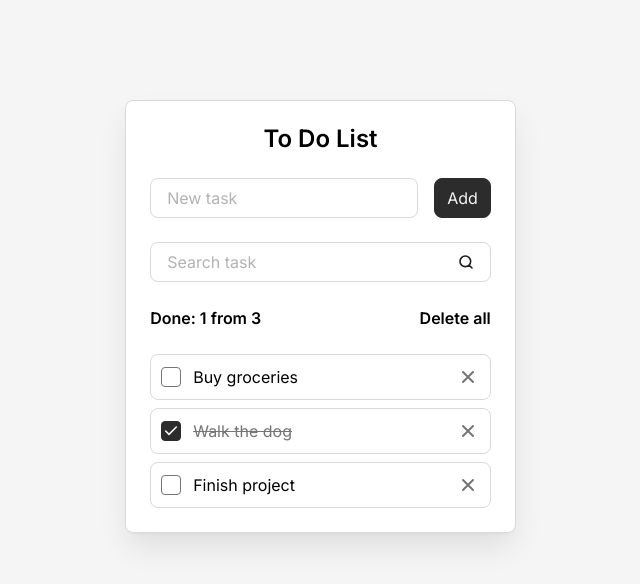
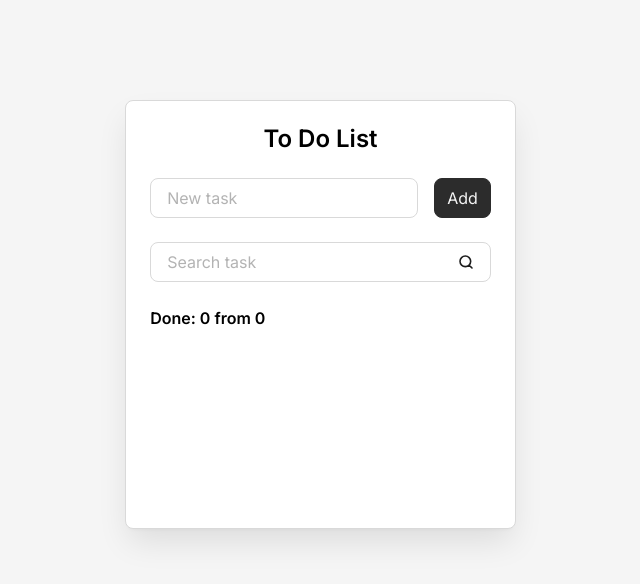
Before and after one commit to IlyaDosyak/todo-react, a React (Vite) app: page / in a window 1280 px wide. Shown: the top 584 px of the page, without its empty margins (312-952 px from the left). Built offline with nearby package versions, Linux system fonts and the light colour scheme.

Commit message:
Берем данные из localStorage

```diff
--- a/src/components/ToDo.jsx
+++ b/src/components/ToDo.jsx
@@ -5,11 +5,11 @@ import SearchTaskForm from "./SearchTaskForm";
 import { useEffect, useState } from "react";
 
 const ToDo = () => {
-  const [tasks, setTasks] = useState([
-    { id: 1, title: "Buy groceries", isDone: false },
-    { id: 2, title: "Walk the dog", isDone: true },
-    { id: 3, title: "Finish project", isDone: false },
-  ]);
+  const [tasks, setTasks] = useState(() => {
+    const savedTasks = localStorage.getItem("tasks");
+
+    return savedTasks ? JSON.parse(savedTasks) : [];
+  });
 
   const [newTaskTitle, setNewTaskTitle] = useState("");
 
```
